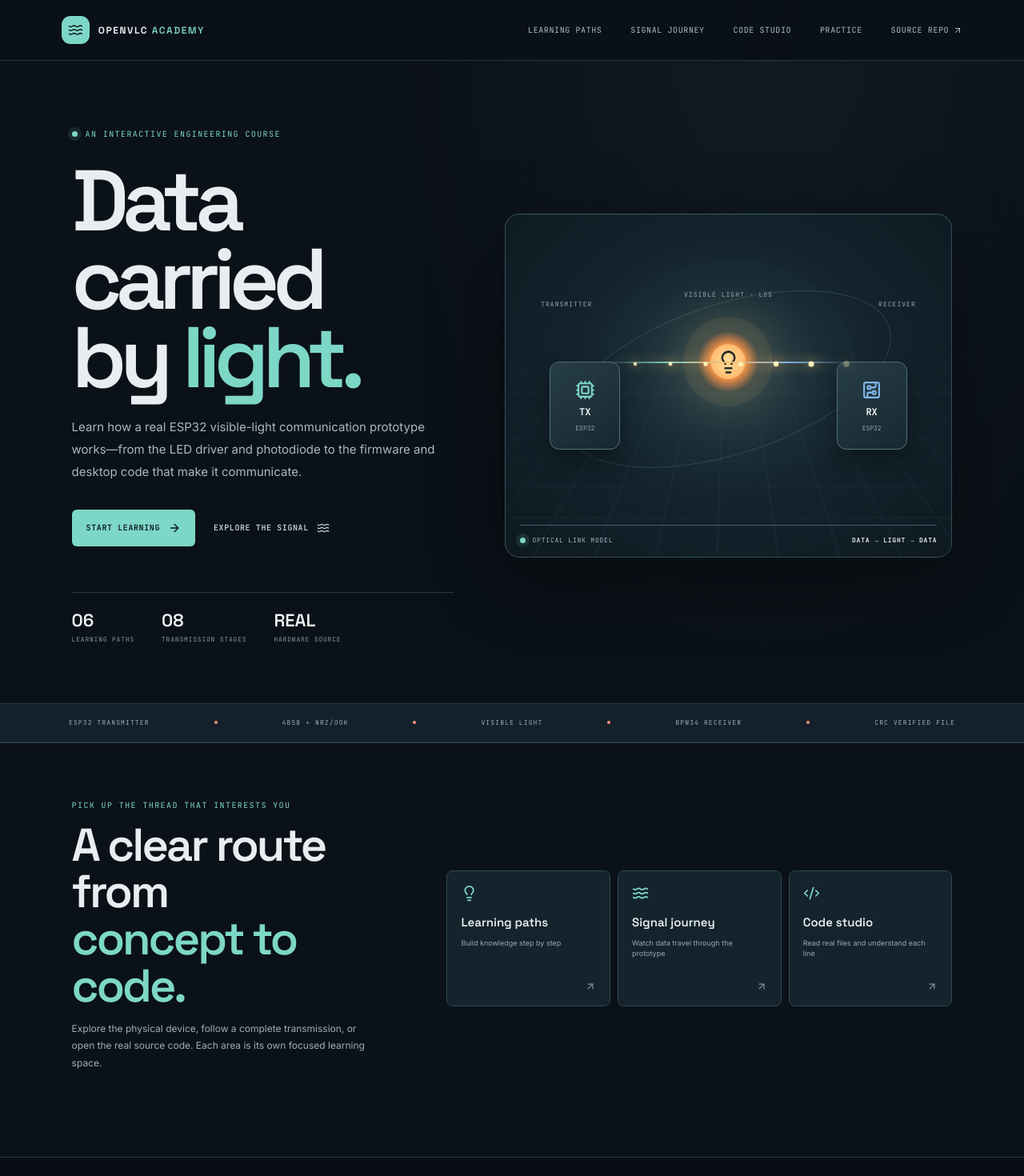
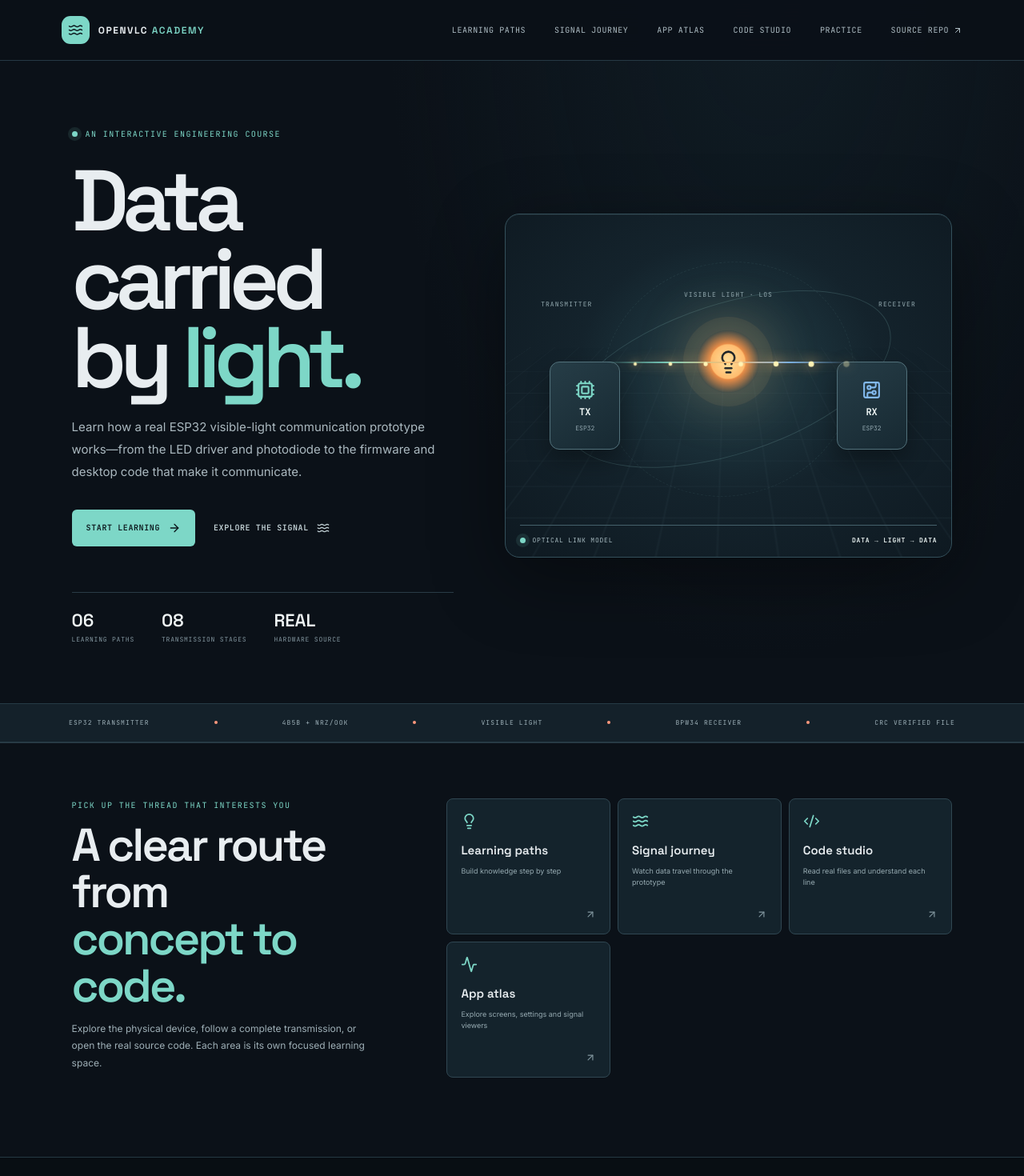
Before and after one commit to luckyprinter/lifi, a React (Vite) app: page / in a window 1280 px wide. Shown: the top 1470 px of the page at 80% size. Built offline with nearby package versions, Linux system fonts and the light colour scheme.

Commit message:
Wire the application atlas into Academy navigation

```diff
--- a/src/Academy.jsx
+++ b/src/Academy.jsx
@@ -11,7 +11,8 @@ import './academy.css';
 const FW = '411f183a8592d8285118f613bb4909c5bbd9d3cc';
 const APP = FW; // Application and firmware lessons both use the audited OpenVLC-Public main snapshot.
 const REPO = 'https://github.com/luckyprinter/OpenVLC-Public';
-const link = (path, ref = FW, lines = '') => REPO + '/blob/' + ref + '/' + path + (lines ? '#L' + lines.replace('-', '-L') : '');
+const link = (path, ref = FW, lines = '') => { const firstRange = lines ? lines.split(',')[0].trim() : ''; return REPO + '/blob/' + ref + '/' + path + (firstRange ? '#L' + firstRange.replace('-', '-L') : ''); };
+const formatLines = (lines = '') => lines.split(',').map(part=>'L'+part.trim().replace('-', '–L')).join(', ');
 
 const stages = [
   {id:'file',label:'Choose a file',kind:'file',eyebrow:'01 · TX APPLICATION',title:'A person selects a file, then presses Start',copy:'Open the TX console, choose a file from the Dashboard, inspect its metadata, and press Start. File Manager queueing is a separate action and does not automatically start the Dashboard transfer.',signal:'SELECT FILE → METADATA → START',detail:'TX Dashboard → TXAppState → physical backend',code:'application-source/gui_dev_v3/app.py',codeLesson:'app-launch'},
@@ -98,7 +99,7 @@ function StageTraceDetails({stage,onOpenCode}) {
    <motion.div key={stage.id+'-'+layer} className="trace-detail" initial={{opacity:0,y:8}} animate={{opacity:1,y:0}} exit={{opacity:0,y:-5}} transition={{duration:.16}}>
     <div className="trace-copy"><span className="trace-layer-index">{String(labels.findIndex(x=>x.id===layer)+1).padStart(2,'0')} / 05</span><h5>{detail.title}</h5><p>{detail.body}</p><div className="trace-note"><Lightbulb size={15}/><span>{detail.note}</span></div></div>
     <div className="trace-sources"><span className="eyebrow">SOURCE LOCATIONS</span>
-     {detail.sources.map((source,i)=><div className="trace-source" key={source.path+'-'+i}><div><b>{source.label}</b><code>{source.path.split('/').slice(-1)[0]}{source.lines?' · L'+source.lines.replace('-','–L'):''}</code></div><div className="trace-source-actions"><a href={link(source.path,FW,source.lines||'')} target="_blank" rel="noreferrer">OPEN SOURCE <ArrowUpRight size={12}/></a>{source.lesson&&<button onClick={()=>onOpenCode(source.lesson)}><Code2 size={12}/> LINE LESSON</button>}</div></div>)}
+     {detail.sources.map((source,i)=><div className="trace-source" key={source.path+'-'+i}><div><b>{source.label}</b><code>{source.path.split('/').slice(-1)[0]}{source.lines?' · '+formatLines(source.lines):''}</code></div><div className="trace-source-actions"><a href={link(source.path,FW,source.lines||'')} target="_blank" rel="noreferrer">OPEN SOURCE <ArrowUpRight size={12}/></a>{source.lesson&&<button onClick={()=>onOpenCode(source.lesson)}><Code2 size={12}/> LINE LESSON</button>}</div></div>)}
     </div>
    </motion.div>
   </AnimatePresence>
@@ -631,7 +632,7 @@ function HomePage({navigate}){
  return <>
   <section className="academy-hero" id="home"><div className="hero-copy"><div className="hero-eyebrow"><i/> AN INTERACTIVE ENGINEERING COURSE</div><h1>Data carried<br/>by <em>light.</em></h1><p>Learn how a real ESP32 visible-light communication prototype works—from the LED driver and photodiode to the firmware and desktop code that make it communicate.</p><div className="hero-buttons"><button className="hero-primary" onClick={()=>navigate('paths')}>START LEARNING <ArrowRight size={16}/></button><button className="hero-secondary" onClick={()=>navigate('journey')}>EXPLORE THE SIGNAL <Waves size={16}/></button></div><div className="hero-stats"><div><b>06</b><span>LEARNING PATHS</span></div><div><b>08</b><span>TRANSMISSION STAGES</span></div><div><b>REAL</b><span>HARDWARE SOURCE</span></div></div></div><HeroModel/></section>
   <div className="academy-ticker"><span>ESP32 TRANSMITTER</span><i/><span>4B5B + NRZ/OOK</span><i/><span>VISIBLE LIGHT</span><i/><span>BPW34 RECEIVER</span><i/><span>CRC VERIFIED FILE</span></div>
-  <section className="home-start"><div><span className="eyebrow">PICK UP THE THREAD THAT INTERESTS YOU</span><h2>A clear route from<br/><i>concept to code.</i></h2><p>Explore the physical device, follow a complete transmission, or open the real source code. Each area is its own focused learning space.</p></div><div className="home-start-grid"><button onClick={()=>navigate('paths')}><Lightbulb/><b>Learning paths</b><span>Build knowledge step by step</span><ArrowUpRight/></button><button onClick={()=>navigate('journey')}><Waves/><b>Signal journey</b><span>Watch data travel through the prototype</span><ArrowUpRight/></button><button onClick={()=>navigate('code')}><Code2/><b>Code studio</b><span>Read real files and understand each line</span><ArrowUpRight/></button></div></section>
+  <section className="home-start"><div><span className="eyebrow">PICK UP THE THREAD THAT INTERESTS YOU</span><h2>A clear route from<br/><i>concept to code.</i></h2><p>Explore the physical device, follow a complete transmission, or open the real source code. Each area is its own focused learning space.</p></div><div className="home-start-grid"><button onClick={()=>navigate('paths')}><Lightbulb/><b>Learning paths</b><span>Build knowledge step by step</span><ArrowUpRight/></button><button onClick={()=>navigate('journey')}><Waves/><b>Signal journey</b><span>Watch data travel through the prototype</span><ArrowUpRight/></button><button onClick={()=>navigate('code')}><Code2/><b>Code studio</b><span>Read real files and understand each line</span><ArrowUpRight/></button><button onClick={()=>navigate('atlas')}><Activity/><b>App atlas</b><span>Explore screens, settings and signal viewers</span><ArrowUpRight/></button></div></section>
  </>
 }
 
@@ -642,7 +643,7 @@ function PracticePage({openPath}){
 export default function Academy(){
  const initialHash=window.location.hash.replace(/^#/,'');
  const initialPath=initialHash.startsWith('path/')?initialHash.slice(5):'start';
- const [view,setView]=useState(()=>initialHash.startsWith('path/')?'path':['journey','paths','code','practice'].includes(initialHash)?initialHash:'home');
+ const [view,setView]=useState(()=>initialHash.startsWith('path/')?'path':['journey','paths','atlas','code','practice'].includes(initialHash)?initialHash:'home');
  const [path,setPath]=useState(initialPath);
  const [codeSelection,setCodeSelection]=useState('tx-encode');
  const [menu,setMenu]=useState(false);
@@ -651,14 +652,15 @@ export default function Academy(){
  const openCode=id=>{setCodeSelection(id||'tx-encode');navigate('code')};
  const backToPaths=()=>navigate('paths');
  React.useEffect(()=>{
-  const onHash=()=>{const h=window.location.hash.replace(/^#/,'');if(h.startsWith('path/')){setPath(h.slice(5));setView('path')}else if(['journey','paths','code','practice'].includes(h)){setView(h)}else{setView('home')}};
+  const onHash=()=>{const h=window.location.hash.replace(/^#/,'');if(h.startsWith('path/')){setPath(h.slice(5));setView('path')}else if(['journey','paths','atlas','code','practice'].includes(h)){setView(h)}else{setView('home')}};
   window.addEventListener('hashchange',onHash);return()=>window.removeEventListener('hashchange',onHash);
  },[]);
  return <div className="academy-shell">
-  <header className="academy-header"><Brand/><nav className={menu?'open':''}><button className={view==='paths'||view==='path'?'active':''} onClick={()=>navigate('paths')}>LEARNING PATHS</button><button className={view==='journey'?'active':''} onClick={()=>navigate('journey')}>SIGNAL JOURNEY</button><button className={view==='code'?'active':''} onClick={()=>navigate('code')}>CODE STUDIO</button><button className={view==='practice'?'active':''} onClick={()=>navigate('practice')}>PRACTICE</button><a href={REPO} target="_blank" rel="noreferrer">SOURCE REPO <ArrowUpRight size={12}/></a></nav><button className="mobile-menu" onClick={()=>setMenu(v=>!v)} aria-label="Toggle navigation">{menu?<X/>:<Menu/>}</button></header>
+  <header className="academy-header"><Brand/><nav className={menu?'open':''}><button className={view==='paths'||view==='path'?'active':''} onClick={()=>navigate('paths')}>LEARNING PATHS</button><button className={view==='journey'?'active':''} onClick={()=>navigate('journey')}>SIGNAL JOURNEY</button><button className={view==='atlas'?'active':''} onClick={()=>navigate('atlas')}>APP ATLAS</button><button className={view==='code'?'active':''} onClick={()=>navigate('code')}>CODE STUDIO</button><button className={view==='practice'?'active':''} onClick={()=>navigate('practice')}>PRACTICE</button><a href={REPO} target="_blank" rel="noreferrer">SOURCE REPO <ArrowUpRight size={12}/></a></nav><button className="mobile-menu" onClick={()=>setMenu(v=>!v)} aria-label="Toggle navigation">{menu?<X/>:<Menu/>}</button></header>
   <main className="academy-main"><AnimatePresence mode="wait" initial={false}><motion.div key={view+(view==='path'?path:'')} className="academy-page-transition" initial={{opacity:0,y:10}} animate={{opacity:1,y:0}} exit={{opacity:0,y:-8}} transition={{duration:.2,ease:'easeOut'}}>
    {view==='home'&&<HomePage navigate={navigate}/>}
    {view==='journey'&&<SignalJourney onOpenCode={openCode}/>}
+   {view==='atlas'&&<AppAtlas onOpenCode={openCode}/>}
    {view==='paths'&&<PathCards onOpen={openPath}/>}
    {view==='code'&&<CodeStudio initialLesson={codeSelection}/>}
    {view==='practice'&&<PracticePage openPath={openPath}/>}
```
